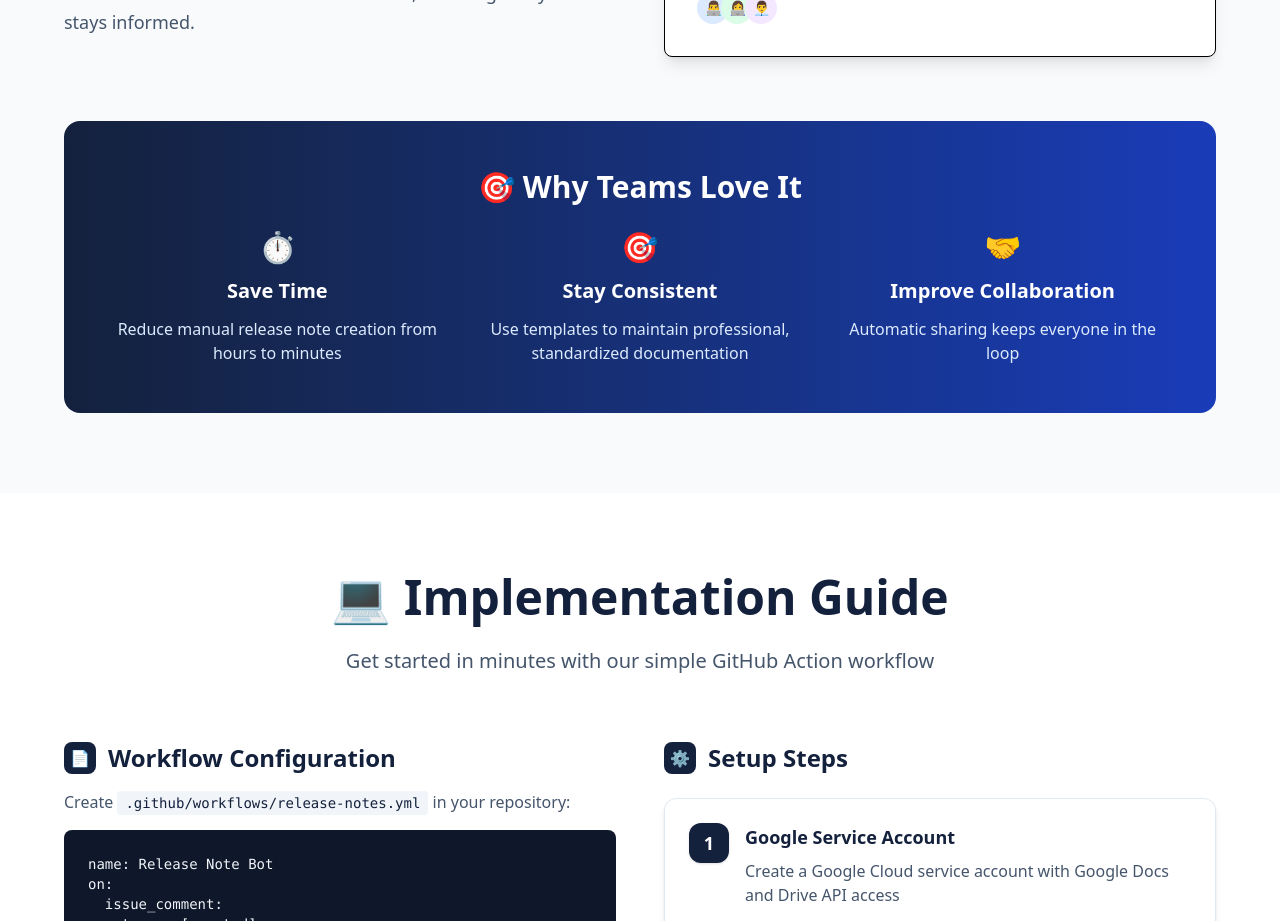
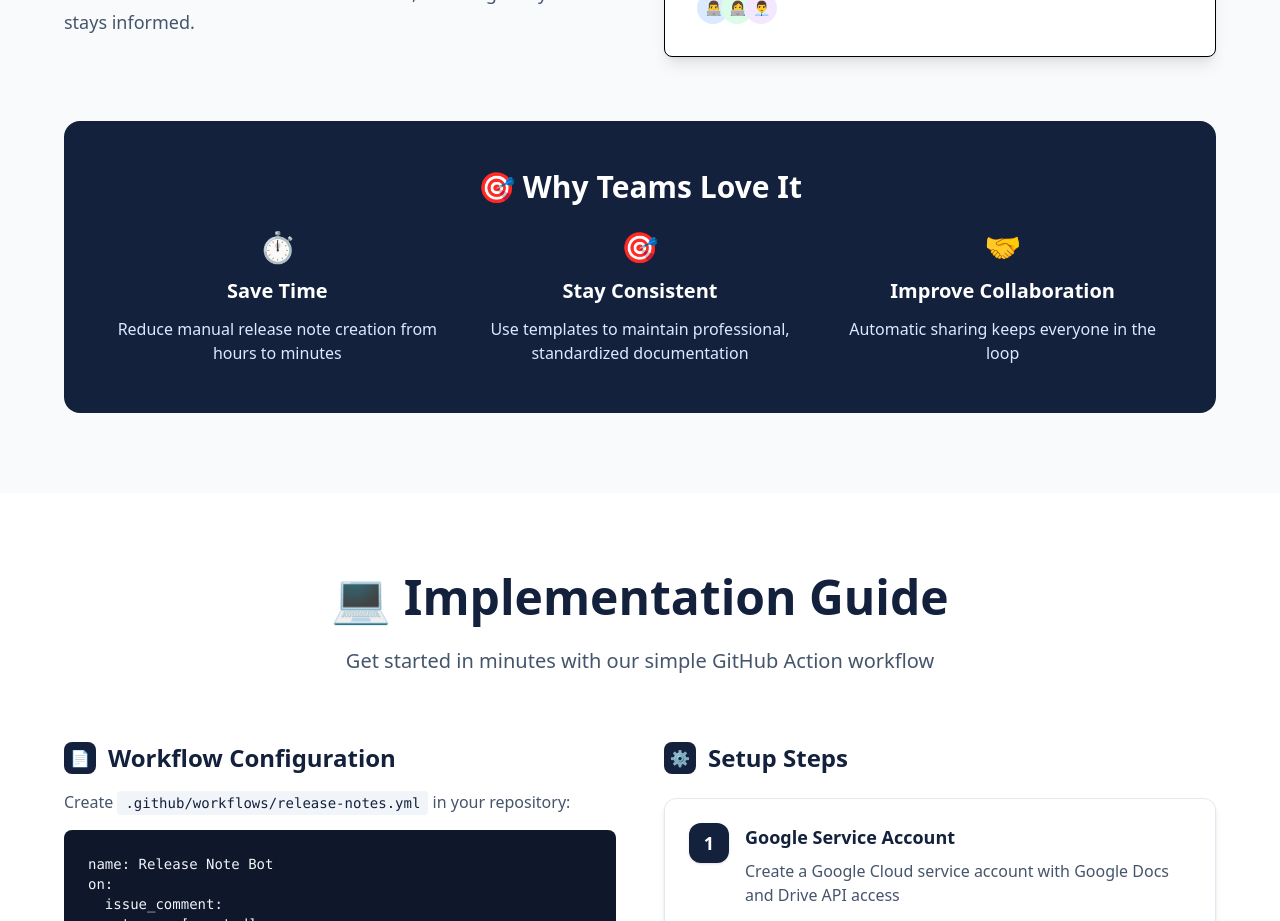
Before and after one commit to navoda-munasinha-codimite/github-action-test-relbot, a React (Vite) app: page / in a window 1280 px wide. Shown: the part 1500-2421 px from the top of the page. Built offline with nearby package versions, Linux system fonts and the light colour scheme.

Commit message:
fix: changed why team love it card color to match the rest

```diff
--- a/src/components/HowItWorks.jsx
+++ b/src/components/HowItWorks.jsx
@@ -107,7 +107,7 @@ function HowItWorks() {
         </div>
 
         {/* Benefits */}
-        <div className="bg-gradient-to-r from-[#14213d] to-blue-800 rounded-2xl p-8 md:p-12 text-white text-center">
+        <div className="bg-[#14213d] rounded-2xl p-8 md:p-12 text-white text-center">
           <h3 className="text-2xl md:text-3xl font-bold mb-6">
             🎯 Why Teams Love It
           </h3>
```
